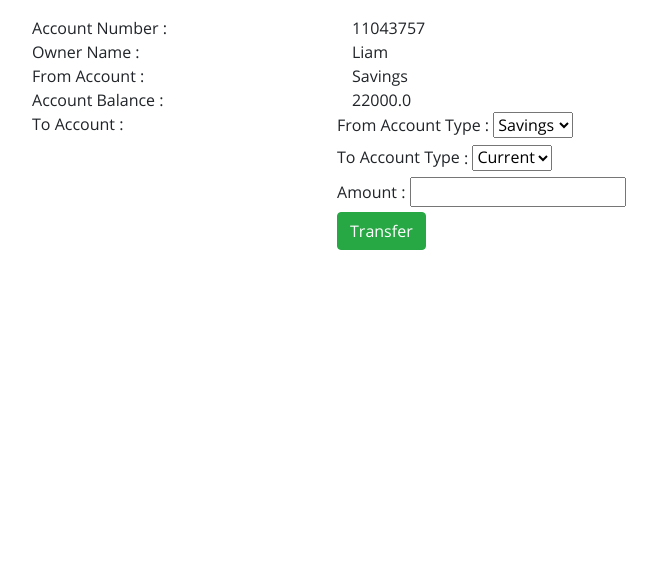
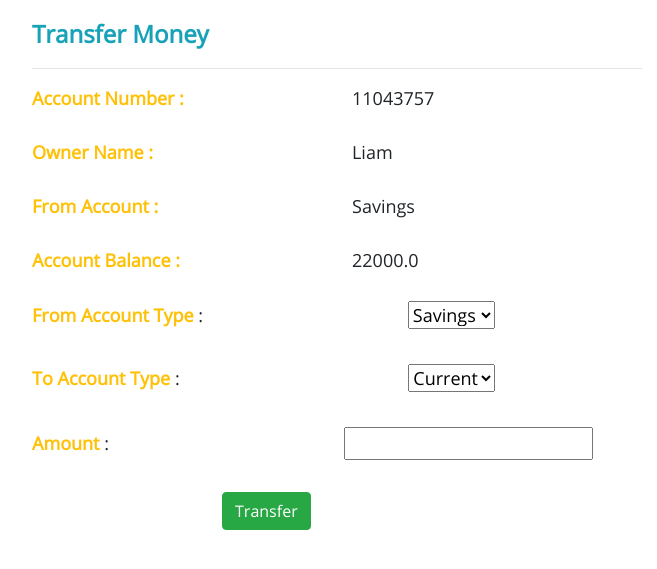
Before and after one commit to tejoyv/retailmanagement, a Flask app: page /transfer/11043757 in a window 1280 px wide. Shown: the part 104-673 px from the top of the page, without its empty margins (303-960 px from the left). Run offline with Flask 2, Linux system fonts and the light colour scheme; data comes from the database, SQL or seed files in the repository; some libraries are stand-ins or nearby versions.

Commit message:
Form changes

```diff
--- a/application/templates/transfer.html
+++ b/application/templates/transfer.html
@@ -1,18 +1,19 @@
 {% extends "layout.html"%}
 {% block content%}
-    <div class="row">
+    <div class="row" style="font-size: large;">
         <div class="col-3"></div>
         <div class="col align-self-center">
+            <legend class="text-info" style="font-weight: bold;">Transfer Money</legend><hr/>
             <div class="row">
-                <div class="col-6">Account Number :</div>
+                <div class="col-6 text-warning" style="font-weight: bold;">Account Number :</div><br/><br/>
                 <div class="col-6">{{ account.acc_no }}</div>
             </div>
             <div class="row">
-                <div class="col-6">Owner Name :</div>
+                <div class="col-6 text-warning" style="font-weight: bold;">Owner Name :</div><br/><br/>
                 <div class="col-6">{{ account.Owner.cust_name }}</div>
             </div>
             <div class="row">
-                <div class="col-6">From Account :</div>
+                <div class="col-6 text-warning" style="font-weight: bold;">From Account :</div><br/><br/>
                 {% if account.acc_type == 'S'%}
                 <div class="col-6">Savings</div>
                 {% elif account.acc_type == 'C' %}
@@ -20,28 +21,27 @@
                 {% endif %}
             </div>
             <div class="row">
-                <div class="col-6">Account Balance :</div>
+                <div class="col-6 text-warning" style="font-weight: bold;">Account Balance :</div><br/><br/>
                 <div class="col-6">{{ account.acc_balance }}</div>
             </div>
-            <div class="row">
-                <div class="col-6">To Account :</div>
+
                 <form action="" method="POST">
                     {{ form.hidden_tag() }}
                     <div>
-                        {{ form.from_acc.label }} :
-                        {{ form.from_acc }}
+                        {{ form.from_acc.label(class="text-warning",style="font-weight: bold;") }} :
+                        {{ form.from_acc(style="margin-left:200px") }}
                     </div>
                     <div>
-                        {{ form.to_acc.label }} :
-                        {{ form.to_acc }}
+                        <br/> {{ form.to_acc.label(class="text-warning",style="font-weight: bold;") }} :
+                        {{ form.to_acc(style="margin-left:224px") }}
                     </div>
                     <div>
-                        {{ form.amount.label }} :
-                        {{ form.amount }}
-                    </div>
-                    {{ form.submit(class="btn btn-success") }}
+                     <br/>  {{ form.amount.label(class="text-warning",style="font-weight: bold;") }} :
+                        {{ form.amount(style="margin-left:230px") }}
+                    </div><br/>
+                    {{ form.submit(class="btn btn-success",style="margin-left:190px;") }}
                 </form>
-            </div>
+
         </div>
         <div class="col-3"></div>
     </div>
```
Also changed, not shown: application/templates/deposit.html (+9 -8 lines), application/templates/show_account_details.html (+9 -7 lines), application/templates/withdraw.html (+9 -8 lines).
